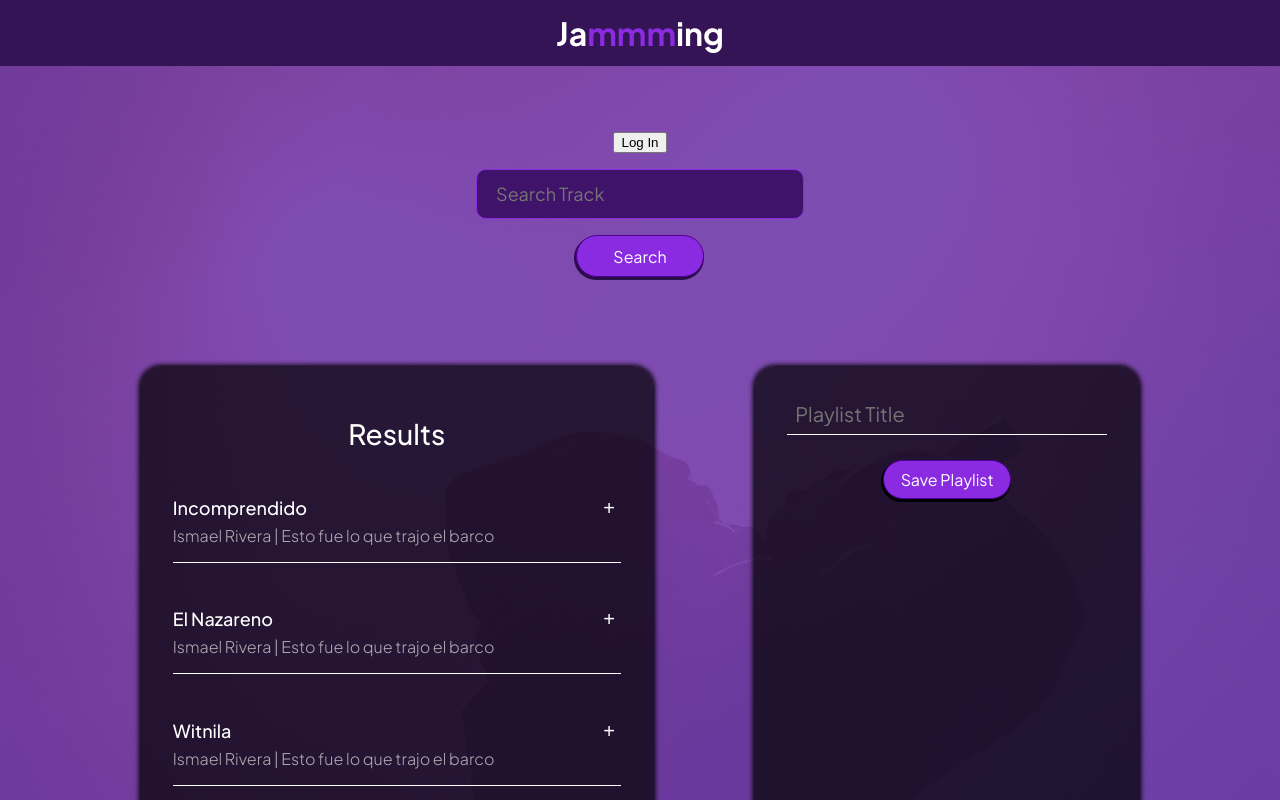
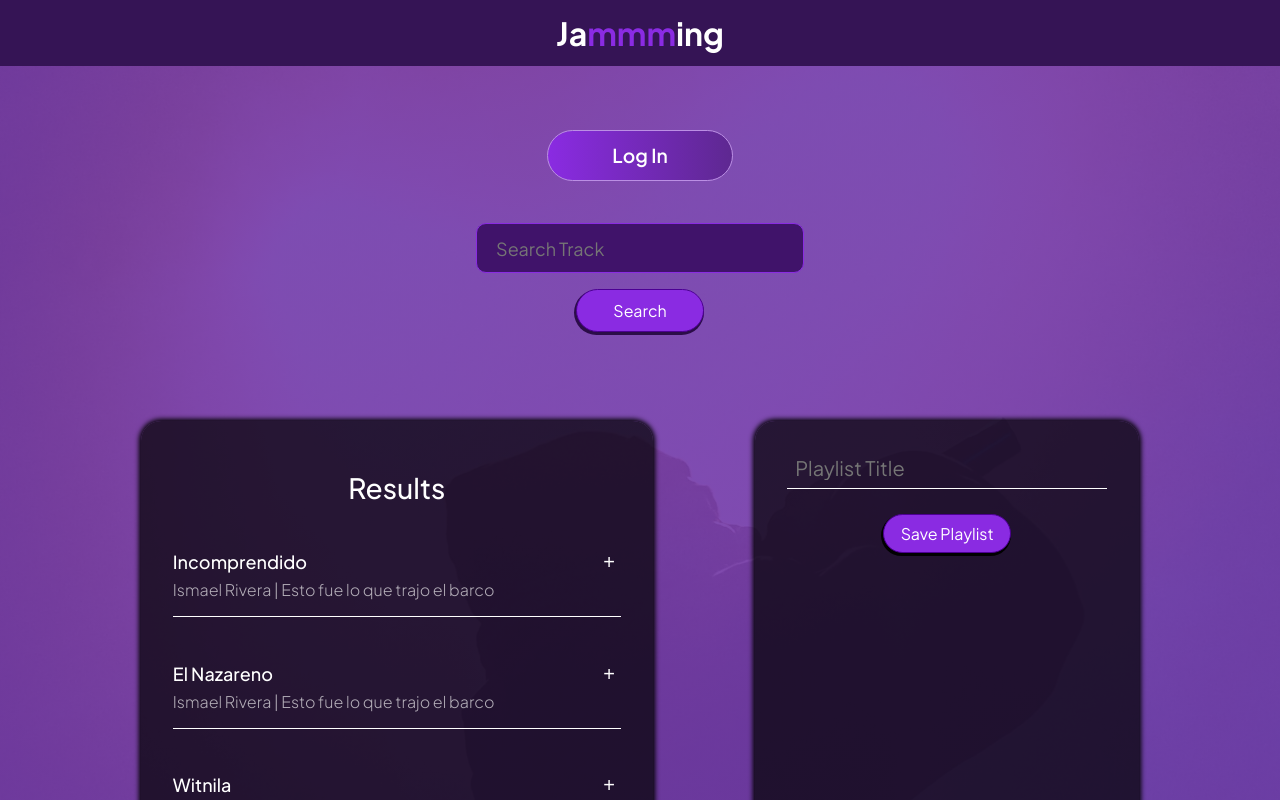
Before and after one commit to ricard0g/codecademyProjects, a React (Create React App) app in the folder jammming/: page / in a window 1280 px wide. Shown: the top 800 px of the page. Built offline with nearby package versions, Linux system fonts and the light colour scheme.

Commit message:
Login Button styled

```diff
--- a/jammming/src/components/SearchTables/Login/Login.js
+++ b/jammming/src/components/SearchTables/Login/Login.js
@@ -36,13 +36,6 @@ function Login() {
             window.location.href = url;
 
             setLogin(true);
-
-            // const response = await fetch(url);
-
-            // if(response.ok){
-            //     console.log("Response went Ok!")
-            //     const jsonResponse = await response.json();
-            // }
         } catch(error) {
             console.log(error)
         }
@@ -50,7 +43,7 @@ function Login() {
 
     return (
         <>
-            <button type="submit" onClick={handleSubmit}>
+            <button type="submit" onClick={handleSubmit} className={styles.loginButton}>
                 {login ? "Log Out" : "Log In"}
             </button>
         </>
--- a/jammming/src/components/SearchTables/Login/Login.module.css
+++ b/jammming/src/components/SearchTables/Login/Login.module.css
@@ -0,0 +1,27 @@
+@import url("https://fonts.googleapis.com/css2?family=Plus+Jakarta+Sans:ital,wght@0,200..800;1,200..800&display=swap");
+
+.loginButton {
+    font-family: "Plus Jakarta Sans", sans-serif;
+    font-size: 1.2rem;
+    font-weight: 600;
+    color: white;
+    margin-bottom: 2%;
+    padding: 1% 5%;
+    border-radius: 50px;
+    cursor: pointer;
+    background: linear-gradient(90deg, blueviolet, rgb(94, 40, 145));
+    border: 1px solid rgb(187, 143, 228);
+    transition: all 150ms linear;
+}
+
+.loginButton:hover {
+    border: 1px solid black;
+    box-shadow: -2px 2px 0 1px black;
+    transform: translateY(-2px);
+    background: linear-gradient(90deg, rgb(94, 40, 145), blueviolet);
+}
+
+.loginButton:active {
+    box-shadow: none;
+    transform: translateY(2px);
+}
```
